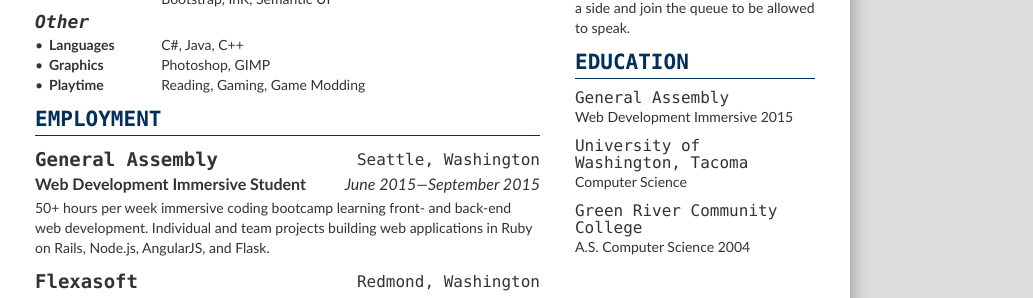
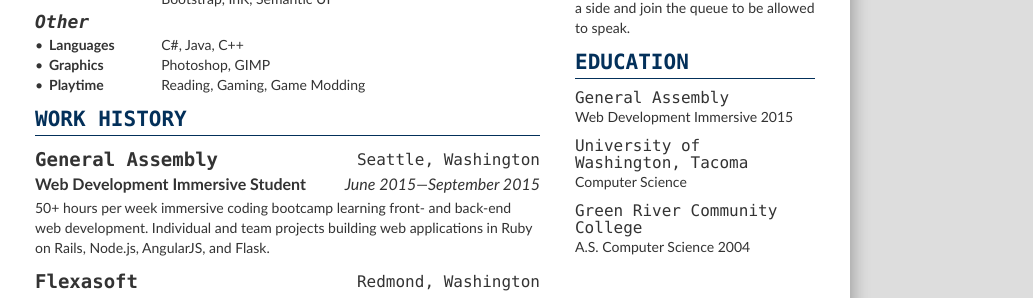
Before and after one commit to PsiRadish/psiradish.github.io, a Jekyll site: the page built from resume.html, in a window 1280 px wide. Shown: the part 407-705 px from the top of the page, without its empty margins (0-1033 px from the left). Built offline with Jekyll 4.4.1, drawn with Linux system fonts in a browser that asks for light colours; nearby versions of some CDN libraries.

Commit message:
Changed resume "Employment" to "Work History".

```diff
--- a/resume.html
+++ b/resume.html
@@ -115,7 +115,7 @@
 
       <section id="employment">
         <header>
-          <h2>Employment</h2>
+          <h2>Work History</h2>
           <hr>
         </header>
         {% assign jobs_shown = 0 %}{% for employer in site.data.resume.employers %}
```
Also changed, not shown: 1 other file.
